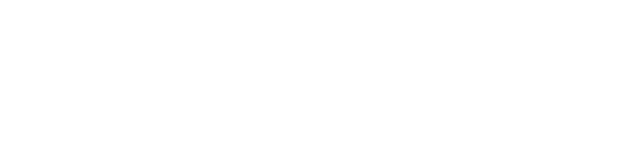
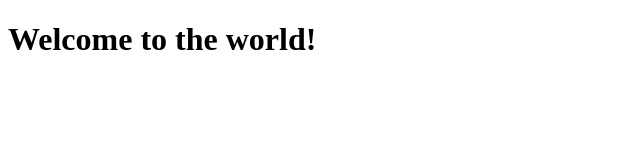
Before and after one commit to abuyako/demo, a plain HTML site: page main/index.html in a window 1280 px wide. Shown: the whole page, without its empty margins (0-640 px from the left). Drawn offline with Linux system fonts and the light colour scheme.

Commit message:
Add header on the html page

```diff
--- a/main/index.html
+++ b/main/index.html
@@ -7,6 +7,6 @@
     <title>Document</title>
 </head>
 <body>
-
+    <h1>Welcome to the world!</h1>
 </body>
 </html>
```
